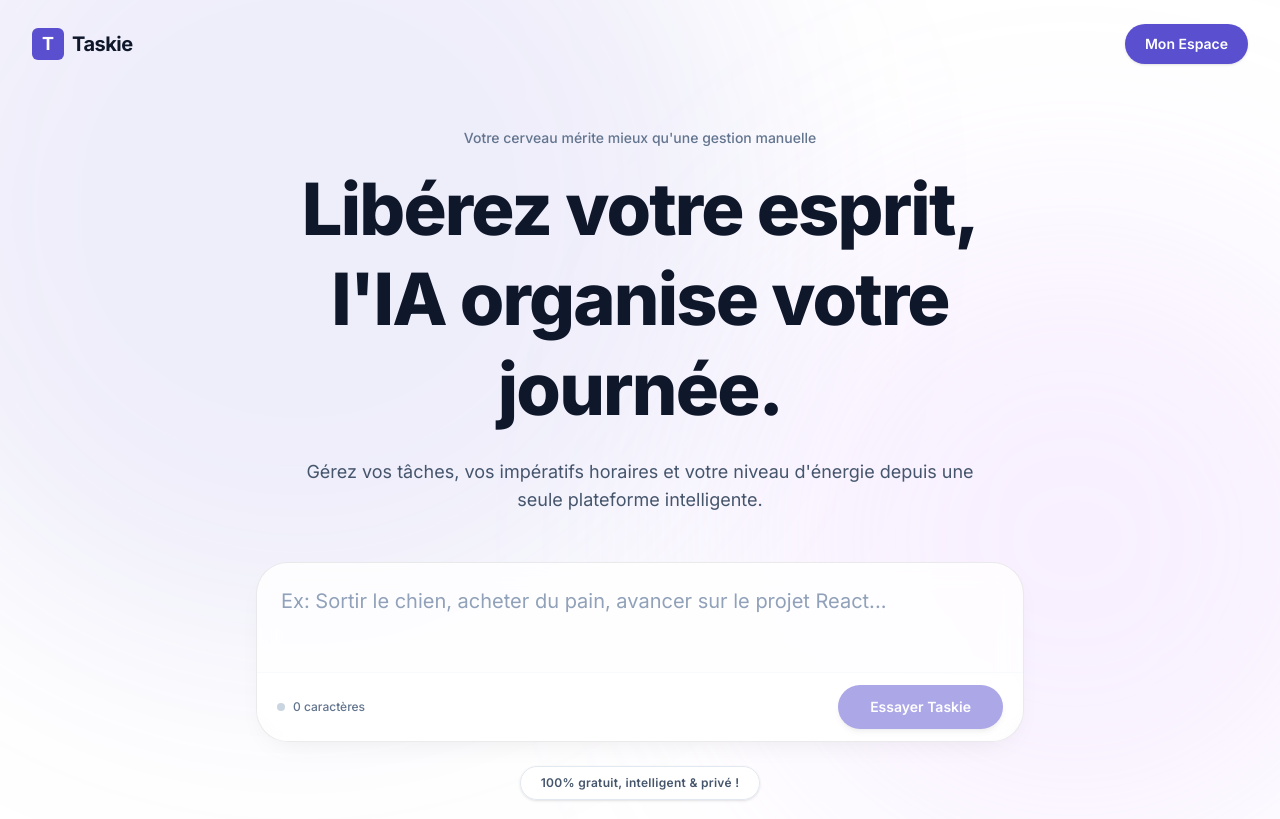
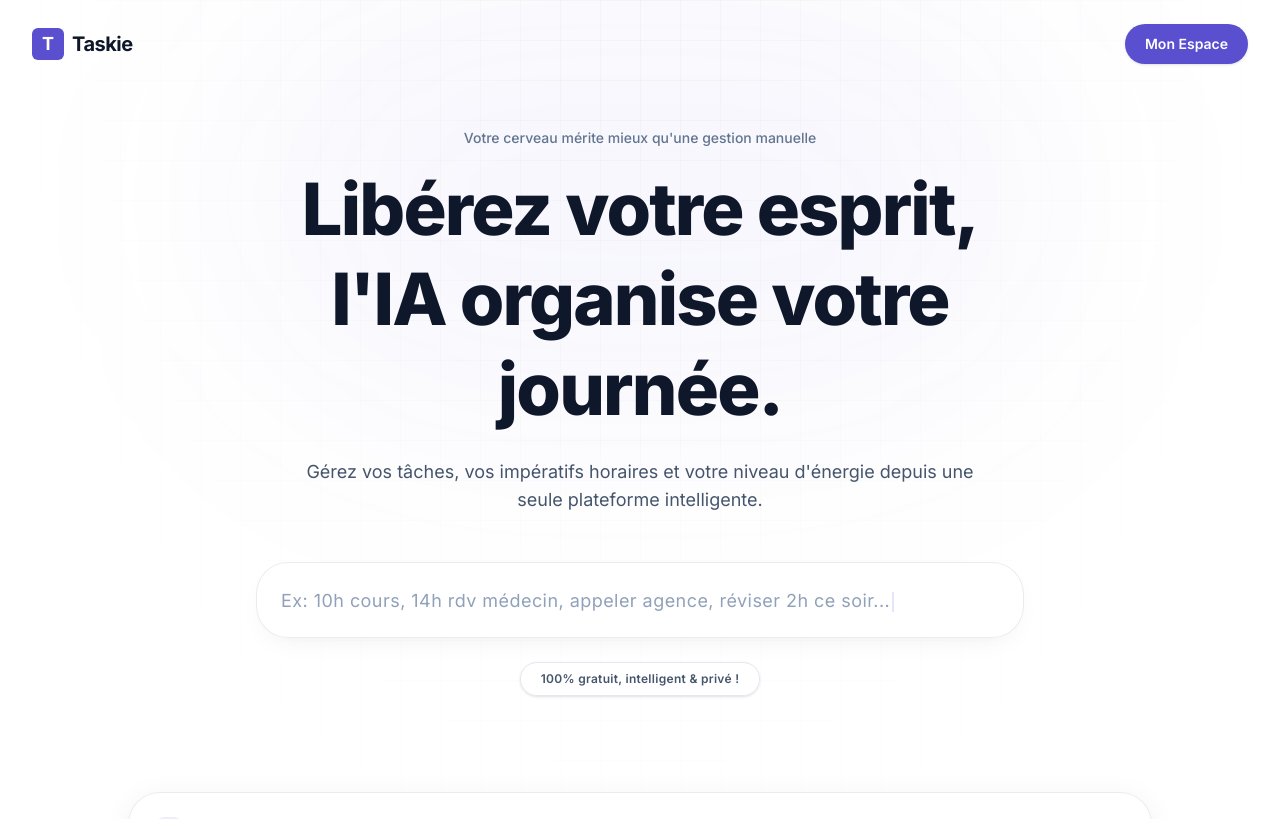
Before and after one commit to Moussandou/Taskie, a Next.js app: page / in a window 1280 px wide. Shown: the top 819 px of the page. Built offline with nearby package versions, Linux system fonts and the light colour scheme.

Commit message:
style: grid background, interactive textarea

```diff
--- a/src/app/globals.css
+++ b/src/app/globals.css
@@ -34,6 +34,13 @@ body {
   background-size: 32px 32px;
 }
 
+.bg-grid-pattern {
+  background-size: 40px 40px;
+  background-image:
+    linear-gradient(to right, rgba(0, 0, 0, 0.04) 1px, transparent 1px),
+    linear-gradient(to bottom, rgba(0, 0, 0, 0.04) 1px, transparent 1px);
+}
+
 @utility glass-pane {
   background: var(--color-glass);
   backdrop-filter: blur(12px);
--- a/src/app/page.tsx
+++ b/src/app/page.tsx
@@ -14,26 +14,63 @@ export default function Home() {
   const [dump, setDump] = useState('');
   const [isSubmitting, setIsSubmitting] = useState(false);
   const [isScrolled, setIsScrolled] = useState(false);
+
+  // Textarea states
   const [isFocused, setIsFocused] = useState(false);
+  const [isHovered, setIsHovered] = useState(false);
+
+  // Typing animation states
   const [placeholderIndex, setPlaceholderIndex] = useState(0);
+  const [displayedText, setDisplayedText] = useState('');
+  const [typingComplete, setTypingComplete] = useState(false);
+
   const router = useRouter();
   const textareaRef = useRef<HTMLTextAreaElement>(null);
 
+  // Scroll detection for header
   useEffect(() => {
     const handleScroll = () => setIsScrolled(window.scrollY > 20);
     window.addEventListener('scroll', handleScroll);
     return () => window.removeEventListener('scroll', handleScroll);
   }, []);
 
+  // Typing effect
   useEffect(() => {
-    // Rotation du placeholder
+    let currentText = '';
+    const fullText = PLACEHOLDERS[placeholderIndex];
+    let i = 0;
+    setTypingComplete(false);
+    setDisplayedText('');
+
+    // Start typing after a tiny delay
+    const typingDelay = setTimeout(() => {
       const interval = setInterval(() => {
-      if (!isFocused && !dump) {
+        if (i < fullText.length) {
+          currentText += fullText.charAt(i);
+          setDisplayedText(currentText);
+          i++;
+        } else {
+          setTypingComplete(true);
+          clearInterval(interval);
+        }
+      }, 40); // Typing speed
+
+      return () => clearInterval(interval);
+    }, 500);
+
+    return () => clearTimeout(typingDelay);
+  }, [placeholderIndex]);
+
+  // Rotate placehoder when typing is complete
+  useEffect(() => {
+    let timeout: NodeJS.Timeout;
+    if (typingComplete && !isFocused && !dump) {
+      timeout = setTimeout(() => {
         setPlaceholderIndex((prev) => (prev + 1) % PLACEHOLDERS.length);
+      }, 3000); // Wait 3s before next sentence
     }
-    }, 4000);
-    return () => clearInterval(interval);
-  }, [isFocused, dump]);
+    return () => clearTimeout(timeout);
+  }, [typingComplete, isFocused, dump]);
 
   const handleSubmit = async (e: React.FormEvent) => {
     e.preventDefault();
@@ -63,25 +100,16 @@ export default function Home() {
     }
   };
 
+  const isExpanded = isFocused || isHovered || dump.length > 0;
+
   return (
     <div className="relative min-h-screen bg-background overflow-hidden font-sans flex flex-col">
-      {/* Soft Animated Mesh Background */}
-      <div className="absolute inset-0 overflow-hidden pointer-events-none z-0">
-        <motion.div
-          animate={{ scale: [1, 1.2, 1], x: [0, 50, 0], y: [0, 30, 0] }}
-          transition={{ duration: 15, repeat: Infinity, ease: 'easeInOut' }}
-          className="absolute -top-[20%] -left-[10%] w-[60vw] h-[60vw] rounded-full bg-primary/10 blur-[100px]"
-        />
-        <motion.div
-          animate={{ scale: [1, 1.1, 1], x: [0, -40, 0], y: [0, 50, 0] }}
-          transition={{
-            duration: 18,
-            repeat: Infinity,
-            ease: 'easeInOut',
-            delay: 2,
-          }}
-          className="absolute top-[20%] -right-[10%] w-[50vw] h-[50vw] rounded-full bg-purple-300/20 blur-[120px]"
-        />
+      {/* Premium Minimalist Grid Background */}
+      <div className="absolute inset-0 pointer-events-none z-0 flex justify-center overflow-hidden">
+        <div className="absolute inset-0 bg-grid-pattern [mask-image:radial-gradient(ellipse_at_top,white,transparent_80%)] opacity-70" />
+
+        {/* Subtle top glow */}
+        <div className="absolute top-0 left-1/2 -translate-x-1/2 w-[800px] h-[400px] bg-primary/5 blur-[120px] rounded-full" />
       </div>
 
       {/* Navigation */}
@@ -154,13 +182,15 @@ export default function Home() {
         >
           <form onSubmit={handleSubmit} className="relative z-20">
             <motion.div
+              onMouseEnter={() => setIsHovered(true)}
+              onMouseLeave={() => setIsHovered(false)}
               animate={{
-                height: isFocused || dump.length > 50 ? 'auto' : '180px',
-                boxShadow: isFocused
+                height: isExpanded ? '210px' : '76px',
+                boxShadow: isExpanded
                   ? '0 20px 40px -15px rgba(90, 79, 207, 0.2)'
                   : '0 10px 30px -15px rgba(0, 0, 0, 0.1)',
               }}
-              className="glass-pane overflow-hidden rounded-[2rem] transition-all duration-300 border-2 border-transparent focus-within:border-primary/30 bg-white/70 flex flex-col"
+              className="glass-pane overflow-hidden rounded-[2rem] transition-shadow duration-300 border-2 border-transparent focus-within:border-primary/30 bg-white/70 flex flex-col"
             >
               <div className="relative flex-grow">
                 <textarea
@@ -169,30 +199,51 @@ export default function Home() {
                   onFocus={() => setIsFocused(true)}
                   onBlur={() => setIsFocused(false)}
                   onChange={(e) => setDump(e.target.value)}
-                  className="absolute inset-0 h-full w-full resize-none border-none bg-transparent p-6 pb-2 text-xl text-foreground focus:outline-none focus:ring-0 leading-relaxed z-10"
+                  className={`absolute inset-0 h-full w-full resize-none border-none bg-transparent px-6 text-foreground focus:outline-none focus:ring-0 leading-relaxed z-10 transition-all duration-300 ${
+                    isExpanded
+                      ? 'py-6 text-xl opacity-100'
+                      : 'py-6 text-lg tracking-wide whitespace-nowrap opacity-0 cursor-pointer'
+                  }`}
+                  style={{ overflow: isExpanded ? 'auto' : 'hidden' }}
                 />
-                {!dump && (
-                  <div className="absolute inset-0 p-6 text-xl text-slate-400 pointer-events-none overflow-hidden flex items-start">
-                    <AnimatePresence mode="wait">
+                {!dump && !isExpanded && (
+                  <div className="absolute inset-0 px-6 py-6 text-lg tracking-wide whitespace-nowrap text-slate-400 pointer-events-none overflow-hidden flex items-start transition-all duration-300">
+                    <span>
+                      Ex: {displayedText}
                       <motion.span
-                        key={placeholderIndex}
-                        initial={{ opacity: 0, y: 5 }}
-                        animate={{ opacity: 1, y: 0 }}
-                        exit={{ opacity: 0, y: -5 }}
-                        transition={{ duration: 0.4 }}
-                        className="inline-block"
-                      >
-                        Ex: {PLACEHOLDERS[placeholderIndex]}
-                      </motion.span>
-                    </AnimatePresence>
+                        animate={{ opacity: [1, 0] }}
+                        transition={{
+                          duration: 0.8,
+                          repeat: Infinity,
+                          ease: 'linear',
+                        }}
+                        className="inline-block w-[2px] h-[1.1em] bg-primary ml-[2px] align-middle"
+                      />
+                    </span>
+                  </div>
+                )}
+                {!dump && isExpanded && (
+                  <div className="absolute inset-0 px-6 py-6 text-xl text-slate-300 pointer-events-none transition-all duration-300">
+                    Commencez à écrire votre journée ici...
                   </div>
                 )}
               </div>
 
-              <div className="flex items-center justify-between border-t border-slate-100/50 bg-white/30 p-3 px-5 backdrop-blur-sm mt-auto">
+              {/* Bottom bar (only visible when expanded) */}
+              <AnimatePresence>
+                {isExpanded && (
+                  <motion.div
+                    initial={{ opacity: 0, y: 10 }}
+                    animate={{ opacity: 1, y: 0 }}
+                    exit={{ opacity: 0, y: 10 }}
+                    transition={{ duration: 0.2 }}
+                    className="flex items-center justify-between border-t border-slate-100/50 bg-white/30 p-3 px-5 backdrop-blur-sm mt-auto"
+                  >
                     <span className="text-xs font-medium text-slate-500 flex items-center gap-2">
                       <span
-                    className={`w-2 h-2 rounded-full ${dump.length > 10 ? 'bg-green-400' : 'bg-slate-300'} transition-colors duration-300`}
+                        className={`w-2 h-2 rounded-full ${
+                          dump.length > 10 ? 'bg-green-400' : 'bg-slate-300'
+                        } transition-colors duration-300`}
                       ></span>
                       {dump.length} caractères
                     </span>
@@ -228,11 +279,13 @@ export default function Home() {
                         'Essayer Taskie'
                       )}
                     </button>
-              </div>
+                  </motion.div>
+                )}
+              </AnimatePresence>
             </motion.div>
           </form>
 
-          <div className="mt-6 inline-flex items-center gap-2 rounded-full border border-slate-200 bg-white/80 backdrop-blur-sm px-5 py-2 text-xs font-semibold tracking-wide text-slate-600 shadow-sm">
+          <div className="mt-6 inline-flex items-center gap-2 rounded-full border border-slate-200 bg-white/80 backdrop-blur-sm px-5 py-2 text-xs font-semibold tracking-wide text-slate-600 shadow-sm transition-opacity duration-300">
             <span>100% gratuit, intelligent & privé !</span>
           </div>
         </motion.div>
```
Lines whose indentation alone changed are shown as unchanged.
